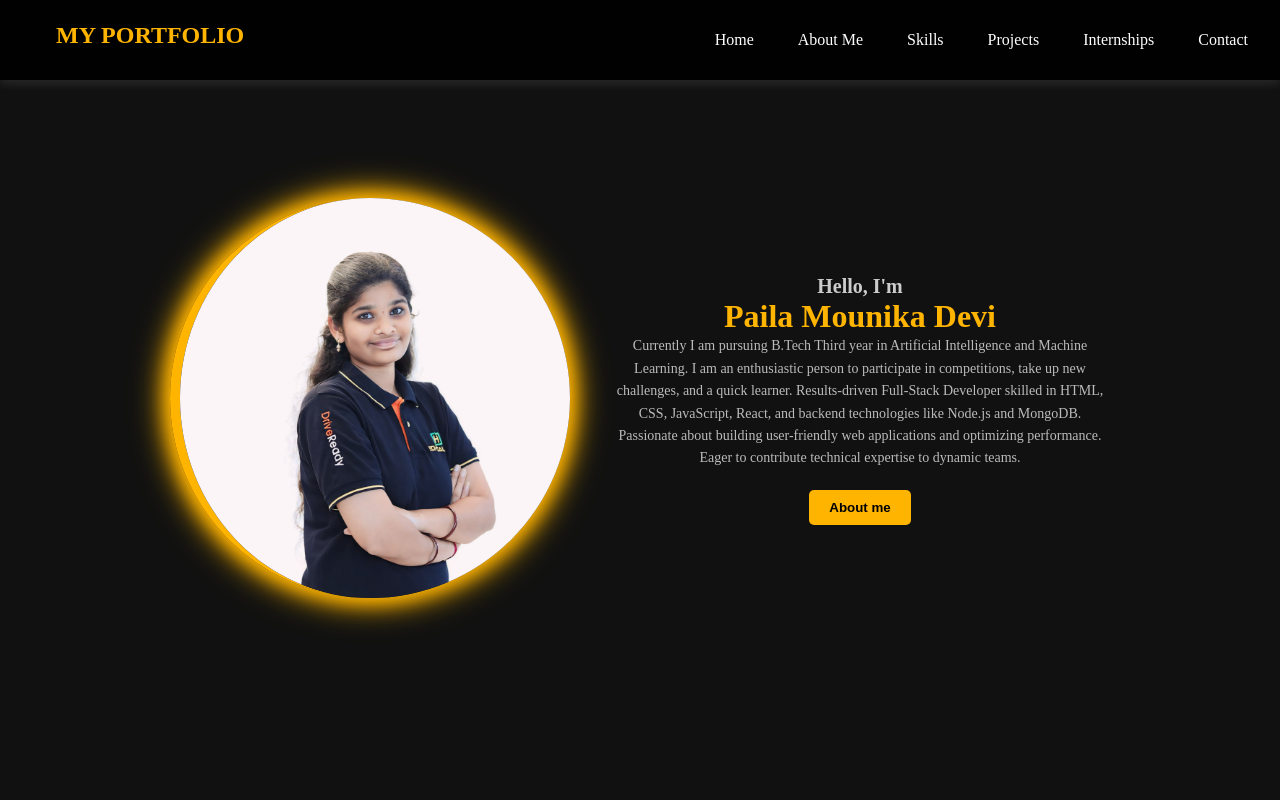
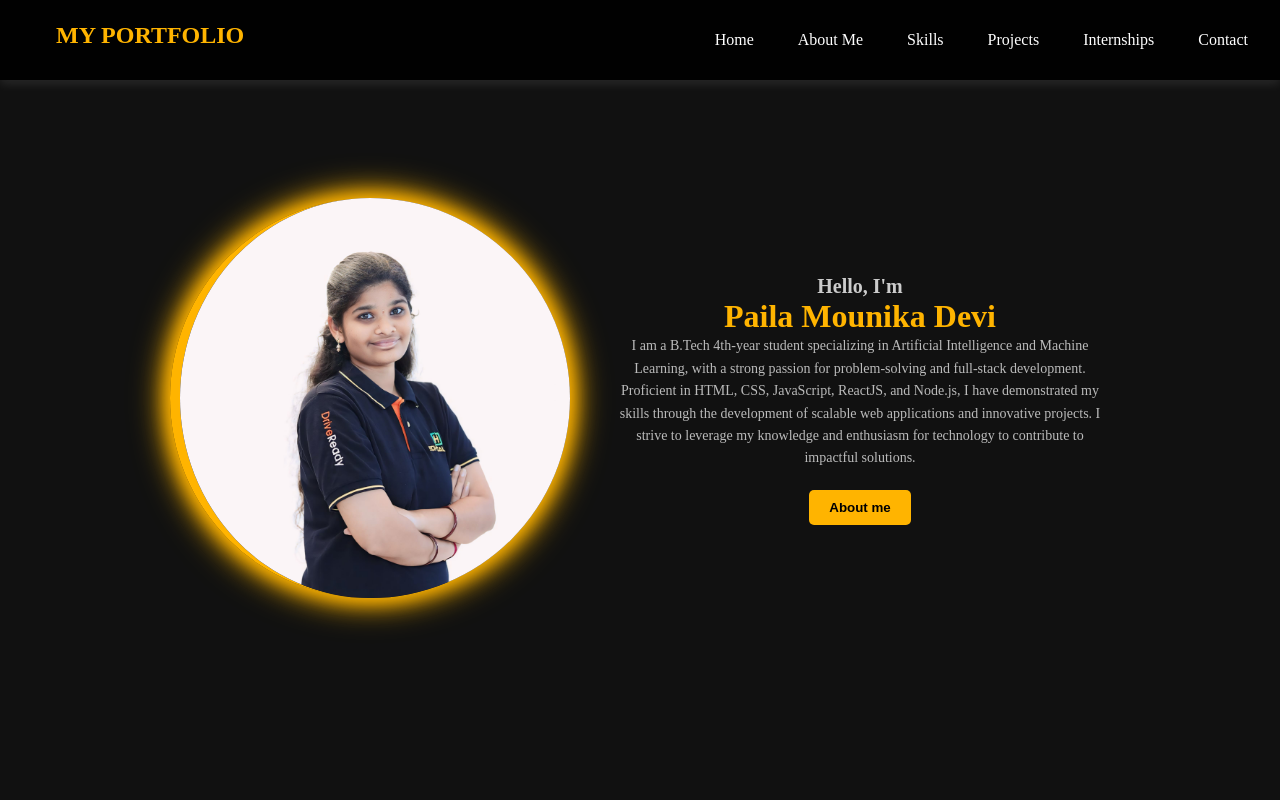
Before and after one commit to mounikadevipaila/portfolio, a React (Vite) app: page / in a window 1280 px wide. Shown: the top 800 px of the page. Built offline with nearby package versions, Linux system fonts and the light colour scheme.

Commit message:
Update Home.jsx

```diff
--- a/src/Home.jsx
+++ b/src/Home.jsx
@@ -47,11 +47,10 @@ const Home = () => {
           <h2>Hello, I'm</h2>
           <h1><span className="highlight">Paila Mounika Devi</span></h1>
           <p>
-            Currently I am pursuing B.Tech Third year in Artificial Intelligence and Machine Learning. I am an enthusiastic
-            person to participate in competitions, take up new challenges, and a quick learner. Results-driven Full-Stack
-            Developer skilled in HTML, CSS, JavaScript, React, and backend technologies like Node.js and MongoDB.
-            Passionate about building user-friendly web applications and optimizing performance. Eager to contribute
-            technical expertise to dynamic teams.
+            I am a B.Tech 4th-year student specializing in Artificial Intelligence and Machine Learning, with a strong passion
+ for problem-solving and full-stack development. Proficient in HTML, CSS, JavaScript, ReactJS, and Node.js, I
+ have demonstrated my skills through the development of scalable web applications and innovative projects. I
+ strive to leverage my knowledge and enthusiasm for technology to contribute to impactful solutions.
           </p>
           <button className="btn" onClick={scrollToAbout}>About me</button>
         </div>
```
